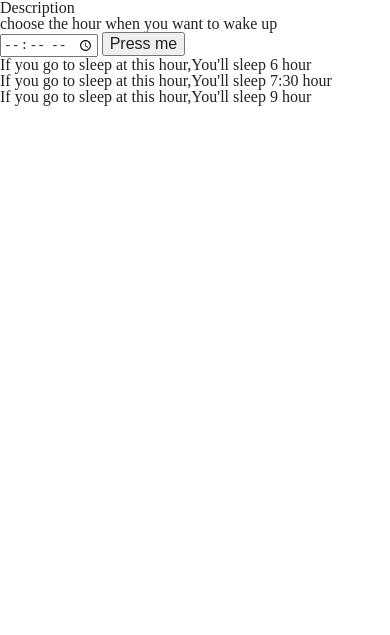
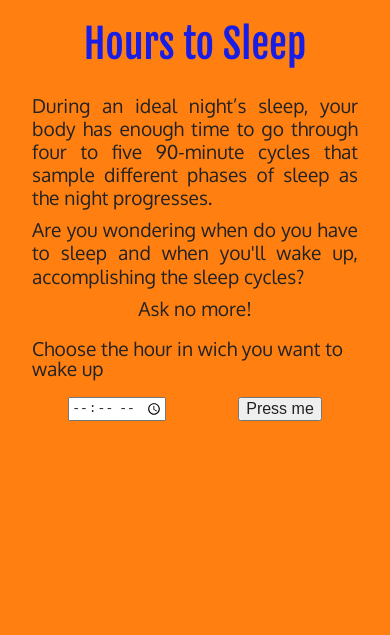
Before and after one commit to lexx54/Hour_To_Sleep, a plain HTML site: page index.html in a window 390 px wide. Drawn offline with Linux system fonts and the light colour scheme.

Commit message:
finished the desing for mobiles

```diff
--- a/index.html
+++ b/index.html
@@ -6,28 +6,54 @@
     <title>Hours to Sleep</title>
     <link rel="stylesheet" href="reset.css" />
     <link rel="stylesheet" href="main.css" />
+    <link rel="preconnect" href="https://fonts.gstatic.com" />
+    <link
+      href="https://fonts.googleapis.com/css2?family=Fjalla+One&family=Oxygen&display=swap"
+      rel="stylesheet"
+    />
   </head>
   <body>
-    <section>
-      <p>Description</p>
+    <section class="desc">
+      <p class="title">Hours to Sleep</p>
+      <p class="desc-content">
+        During an ideal night’s sleep, your body has enough time to go through
+        four to five 90-minute cycles that sample different phases of sleep as
+        the night progresses.
+      </p>
+      <p class="desc-content">
+        Are you wondering when do you have to sleep and when you'll wake up,
+        accomplishing the sleep cycles?
+      </p>
+      <p class="desc-content">Ask no more!</p>
     </section>
     <section class="conf">
-      <p>choose the hour when you want to wake up</p>
-      <input type="time" name="time" />
-      <input type="button" value="Press me" name="btn" />
+      <p>Choose the hour in wich you want to wake up</p>
+      <div class="inputs">
+        <input type="time" name="time" />
+        <input type="button" value="Press me" name="btn" />
+      </div>
     </section>
     <section class="show">
       <div class="hour-container hour1">
         <p></p>
-        <p>If you go to sleep at this hour,You'll sleep 6 hour</p>
+        <p>
+          If you go to sleep at this hour,<br />You'll
+          <span class="hl">6 hour</span>
+        </p>
       </div>
       <div class="hour-container hour2">
         <p></p>
-        <p>If you go to sleep at this hour,You'll sleep 7:30 hour</p>
+        <p>
+          If you go to sleep at this hour,<br />You'll sleep
+          <span class="hl">7:30 hour</span>
+        </p>
       </div>
       <div class="hour-container hour3">
         <p></p>
-        <p>If you go to sleep at this hour,You'll sleep 9 hour</p>
+        <p>
+          If you go to sleep at this hour,<br />You'll sleep
+          <span class="hl">9 hour</span>
+        </p>
       </div>
     </section>
     <script src="script.js"></script>
--- a/main.css
+++ b/main.css
@@ -0,0 +1,73 @@
+:root {
+  --principal-color: #181ee5;
+  --secondary-color: #c0c0c0;
+  --tertiary-color: #ff7f11;
+}
+body {
+  background-color: var(--tertiary-color);
+  display: flex;
+  flex-direction: column;
+  align-items: center;
+  font-family: "Oxygen", sans-serif;
+  padding: 1.5em 2em;
+}
+/* section {
+  margin: 1em 0;
+} */
+.desc {
+  /* padding: 1.5em 0 0; */
+  display: flex;
+  flex-direction: column;
+  align-items: center;
+}
+.desc .title {
+  font-size: 2.5em;
+  padding-bottom: 0.5em;
+  color: var(--principal-color);
+  font-family: "Fjalla One", sans-serif;
+}
+.desc-content {
+  padding-top: 0.5em;
+  line-height: 1.2em;
+  text-align: justify;
+  font-size: 1.2em;
+}
+.conf {
+  display: flex;
+  flex-direction: column;
+}
+.conf p {
+  font-size: 1.2em;
+  padding: 1em 0;
+}
+.inputs {
+  display: flex;
+  width: 100%;
+  justify-content: space-around;
+}
+
+.hour-container p:last-child {
+  visibility: hidden;
+}
+.show {
+  display: flex;
+  flex-direction: column;
+}
+.hour-container {
+  padding: 1em 0;
+  display: flex;
+  flex-direction: column;
+  align-items: center;
+  text-align: center;
+}
+.hour-container p:first-of-type {
+  font-family: "Fjalla One", sans-serif;
+  font-size: 2.5em;
+  color: var(--principal-color);
+}
+.hour-container p:last-of-type {
+  font-size: 1.2em;
+}
+.hl {
+  border-bottom: 1px solid var(--secondary-color);
+}
--- a/script.js
+++ b/script.js
@@ -1,27 +1,17 @@
 const d=document,
-  $time=d.querySelector(".conf").children.time,
-  $btn=d.querySelector(".conf").children.btn,
+  $time=d.querySelector(".conf").children[1].children.time,
+  $btn=d.querySelector(".conf").children[1].children.btn,
   $hourContainer=d.querySelectorAll(".hour-container");
+  console.log($time)
 
 d.addEventListener("click",e=>{
   if (e.target===$btn) {
     console.log("hi")
     if (!$time.value) console.log("no value entered");
-    else{
-      // $hourContainer[0].children[0].textContent=hourSum($time.value,6);
-      // $hourContainer[1].children[0].textContent=hourSum($time.value,7,30);
-      // $hourContainer[2].children[0].textContent=hourSum($time.value,9);
-      givingValues($hourContainer)
-    }
+    else givingValues($hourContainer);
   }
 })
-// d.addEventListener("change",e=>{
-//   if(e.target===$time) {
-//     console.log(hourSum($time.value,6))
-//     console.log(hourSum($time.value,7,30))
-//     console.log(hourSum($time.value,9))
-//   }
-// })
+
 function hourSum(time,hour,min=0){
   let [h,m]=time.split(":");
 
@@ -33,12 +23,13 @@ function hourSum(time,hour,min=0){
     if(h<0) h='23';
   }
 
-  return [h,":",m.padStart(2,"0")].join("");
+  return [h.padStart(2,"0"),":",m.padStart(2,"0")].join("");
 }
 
 function givingValues(container){
-  let preTimers=[{h:6},{h:7,m:30},{h:9}];
+  let timers=[{h:6},{h:7,m:30},{h:9}];
   for (let i=0; i<container.length; i++){
-    container[i].children[0].textContent=hourSum($time.value,preTimers[i].h,preTimers[i].m)
+    container[i].children[0].textContent=hourSum($time.value,timers[i].h,timers[i].m);
+    container[i].children[1].style.visibility="visible";
   }
 }
```
